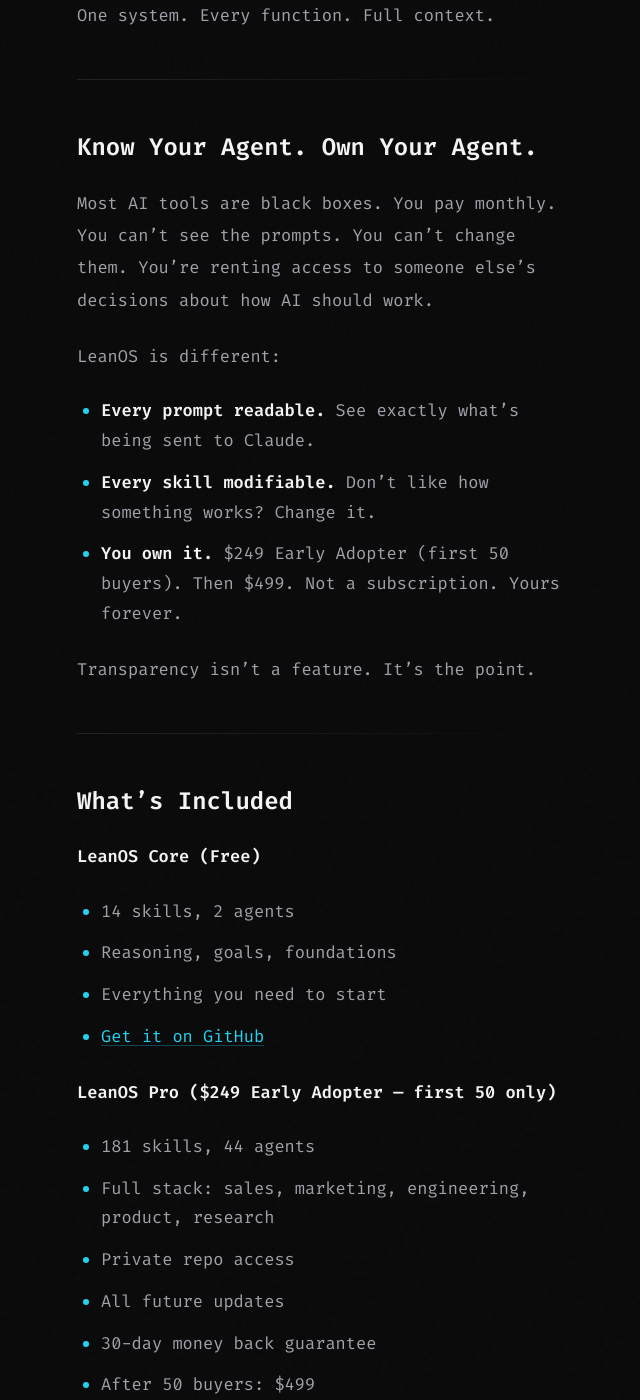
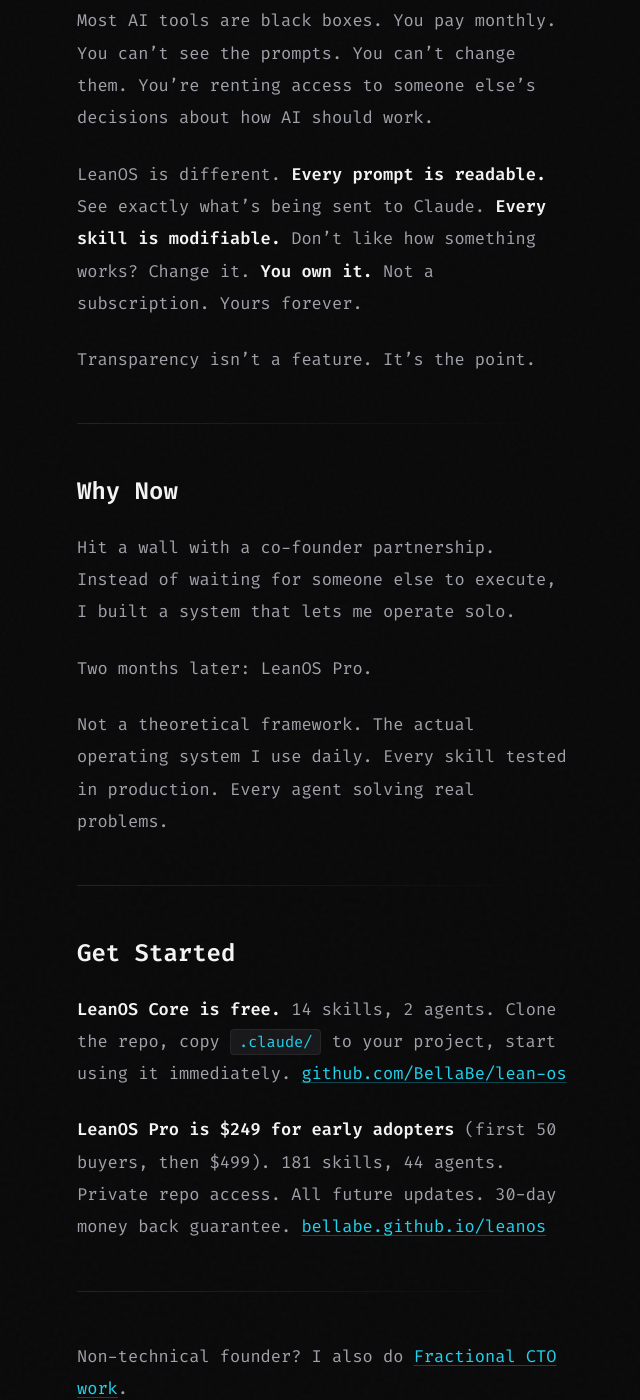
Before and after one commit to BellaBe/bellabe.github.io, a Jekyll site: the page built from _posts/2026-01-27-leanos-pro-is-live.md, in a window 1280 px wide and 1400 px high, scrolled down 1652 px. Shown: the whole window, without its empty margins (317-957 px from the left). Built offline with Jekyll 4.4.1, drawn with Linux system fonts in a browser that asks for light colours; some of the changed text lies outside the part shown.

Commit message:
style: reformat posts to match narrative style
- Remove bullet lists, use inline bold instead
- Narrative paragraphs over structured sections
- Consistent with "How LeanOS Emerged from Chaos" formatting

Co-Authored-By: Claude Opus 4.5 <noreply@anthropic.com>

```diff
--- a/_posts/2026-01-27-leanos-pro-is-live.md
+++ b/_posts/2026-01-27-leanos-pro-is-live.md
@@ -1,6 +1,6 @@
 ---
 layout: post
-title: "LeanOS Pro is Live — 181 Skills, $249 Early Adopter"
+title: "LeanOS Pro is Live"
 date: 2026-01-27
 description: "I spent 2 months building the AI system I wish existed. Today it's available."
 reading_time: 4
@@ -25,13 +25,9 @@ I was drowning in this. Two products to build. No team. Scattered context across
 
 ## What I Built Instead
 
-LeanOS is one AI that sees your whole business.
+LeanOS is one AI that sees your whole business. 181 skills. 44 agents. Strategy to execution, all connected.
 
-181 skills. 44 agents. Strategy to execution, all connected.
-
-Build · Sell · Serve · Plan · Grow · Think
-
-One system. Every function. Full context.
+Build. Sell. Serve. Plan. Grow. Think. One system. Every function. Full context.
 
 ---
 
@@ -39,32 +35,9 @@ One system. Every function. Full context.
 
 Most AI tools are black boxes. You pay monthly. You can't see the prompts. You can't change them. You're renting access to someone else's decisions about how AI should work.
 
-LeanOS is different:
-
-- **Every prompt readable.** See exactly what's being sent to Claude.
-- **Every skill modifiable.** Don't like how something works? Change it.
-- **You own it.** $249 Early Adopter (first 50 buyers). Then $499. Not a subscription. Yours forever.
+LeanOS is different. **Every prompt is readable.** See exactly what's being sent to Claude. **Every skill is modifiable.** Don't like how something works? Change it. **You own it.** Not a subscription. Yours forever.
 
 Transparency isn't a feature. It's the point.
-
----
-
-## What's Included
-
-**LeanOS Core (Free)**
-- 14 skills, 2 agents
-- Reasoning, goals, foundations
-- Everything you need to start
-- [Get it on GitHub](https://github.com/BellaBe/lean-os)
-
-**LeanOS Pro ($249 Early Adopter — first 50 only)**
-- 181 skills, 44 agents
-- Full stack: sales, marketing, engineering, product, research
-- Private repo access
-- All future updates
-- 30-day money back guarantee
-- After 50 buyers: $499
-- [Get LeanOS Pro](https://bellabe.gumroad.com/l/leanos-pro)
 
 ---
 
@@ -80,11 +53,9 @@ Not a theoretical framework. The actual operating system I use daily. Every skil
 
 ## Get Started
 
-**Core is free.** Clone the repo, copy `.claude/` to your project, start using 15 skills immediately.
+**LeanOS Core is free.** 14 skills, 2 agents. Clone the repo, copy `.claude/` to your project, start using it immediately. [github.com/BellaBe/lean-os](https://github.com/BellaBe/lean-os)
 
-**Pro is $249 for Early Adopters (first 50).** Not $3,450/month in SaaS subscriptions. Not a recurring charge. Yours forever. After 50 buyers, price goes to $499.
-
-[Get LeanOS Pro](https://bellabe.github.io/leanos)
+**LeanOS Pro is $249 for early adopters** (first 50 buyers, then $499). 181 skills, 44 agents. Private repo access. All future updates. 30-day money back guarantee. [bellabe.github.io/leanos](/leanos)
 
 ---
 
```
Also changed, not shown: _posts/2026-01-28-why-i-made-every-prompt-visible.md (+5 -18 lines), _posts/2026-01-29-building-solo-with-181-skills.md (+8 -16 lines).
